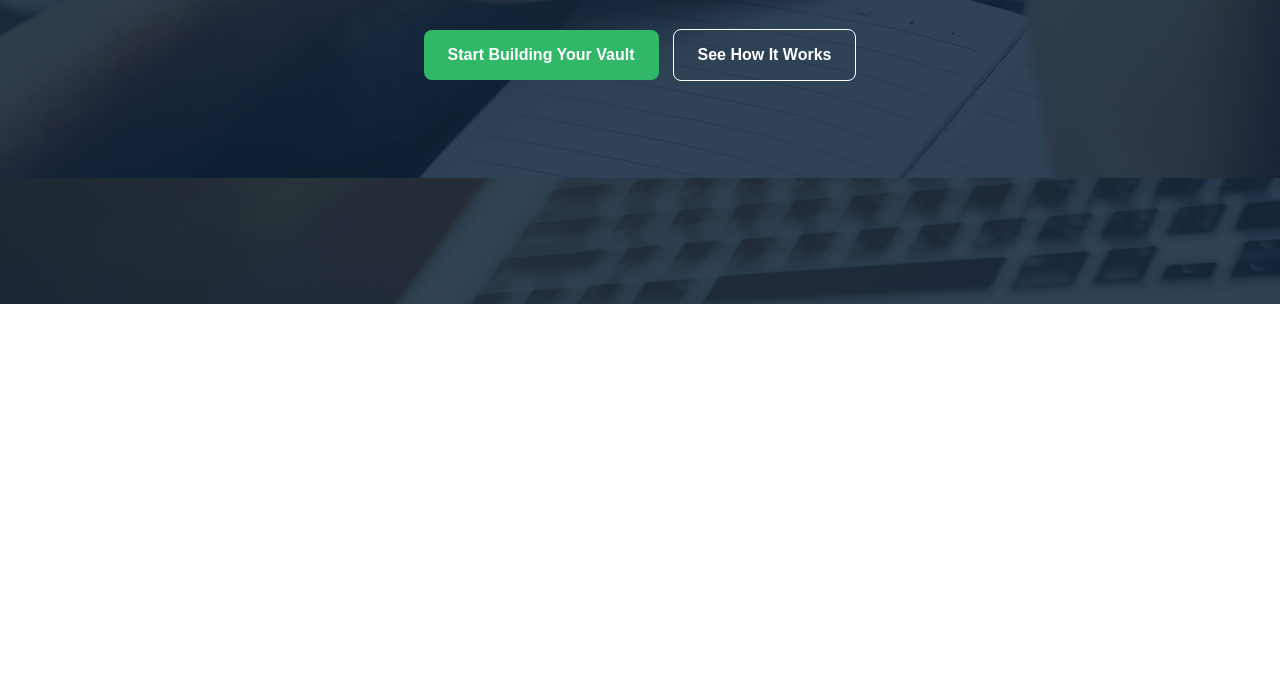
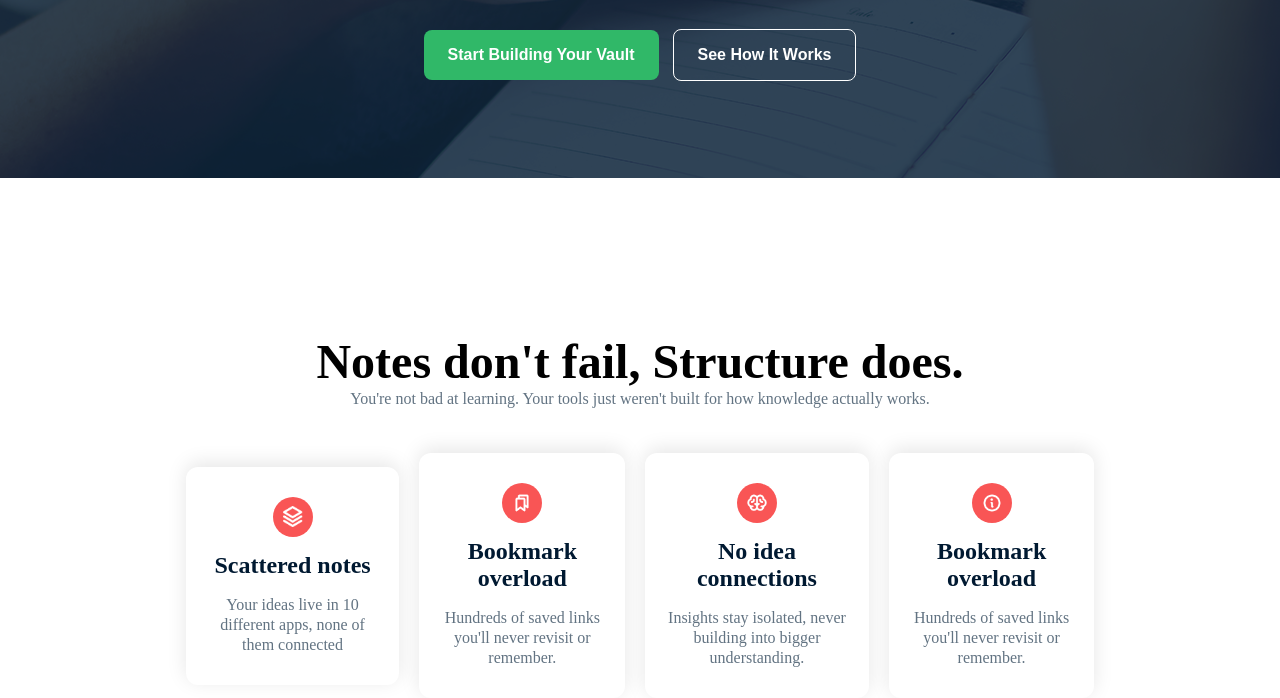
Before and after one commit to armanfakir72/KnowledgeVault, a plain HTML site: page index.html in a window 1280 px wide. Shown: the part 592-1290 px from the top of the page. Before the commit the page ends 896 px from the top, so only its background shows below. Drawn offline with Linux system fonts and the light colour scheme.

Commit message:
create a problem section & desgined cards

```diff
--- a/css/style.css
+++ b/css/style.css
@@ -6,9 +6,7 @@
 
 
 /* header */
-#header{
 
-}
 /* navbar */
 .navbar{
     max-width: 1200px;
@@ -46,10 +44,10 @@
 #banner-section{
     background-image: url(../assets/hero-bg.png);
     height: 100vh;
+    background-repeat: no-repeat;
     text-align: center;
     display: flex;
     align-items: center;
-    margin-bottom: ;
 }
 .banner-content{
     max-width: 1296px;
@@ -98,6 +96,7 @@
     border-radius: 8px;
     border: none;
     margin-right: 10px;
+    cursor: pointer;
 
 }
 .bannner-btn .secondary-btn{
@@ -108,4 +107,63 @@
     font-size: 16px;
     font-weight: 600;
     color: #FFFFFF;
+    cursor: pointer;
 }
+/* main-section */
+
+#problem-section{
+    text-align: center;
+}
+.problem-content h2{
+    font-size: 48px;
+    font-weight: 700;
+    margin-top: 30px;
+}
+.problem-content p{
+    font-size: 16px;
+    font-weight: 400;
+    line-height: 20px;
+    color: #627382;
+    margin-bottom: 44px;
+}
+.problem-cards{
+    display: flex;
+    justify-content: space-around;
+    align-items: center;
+    max-width: 1536px;
+    margin: 0 auto;
+    width: 71%;
+    gap: 20px;
+}
+.cards{
+    padding: 30px 20px;
+    border-radius: 12px;
+    box-shadow: 0 -4px 20px rgba(0,0,0,0.1);
+}
+
+.icon-bg{
+  width: 40px;
+  height: 40px;
+  background-color: #F95555;
+  display: flex;
+  justify-content: center;
+  align-items: center;
+  border-radius: 50%;
+  margin: 0 auto 15px;
+}
+.icon-bg img{
+  width: 20px;
+  height: auto;
+}
+.cards h2{
+  font-size: 24px;
+  font-weight: 600;
+  margin-bottom: 16px;
+  color: #001931;
+}
+.cards p{
+  font-size: 16px;
+  font-weight: 400;
+  line-height: 20px;
+  color: #627382;
+}
--- a/index.html
+++ b/index.html
@@ -46,5 +46,37 @@
          </section>
 
     </header>
+    <!-- main -->
+     <main>
+        <section id="problem-section">
+            <div class="problem-content">
+                <h2>Notes don't fail, Structure does.</h2>
+                <p>You're not bad at learning. Your tools just weren't built for how knowledge actually works.</p>
+            </div>
+            <div class="problem-cards">
+                <div class="cards">
+                    <div class="icon-bg"><img src="assets/Vector.png" alt=""></div>
+                    <h2>Scattered notes</h2>
+                    <p>Your ideas live in 10 different apps, none of them connected</p>
+                </div>
+                <div class="cards">
+                    <div class="icon-bg"><img src="assets/Bookmarks.png" alt=""></div>
+                    <h2>Bookmark overload</h2>
+                    <p>Hundreds of saved links you'll never revisit or remember.</p>
+                </div>
+                <div class="cards">
+                    <div class="icon-bg"><img src="assets/Brain.png" alt=""></div>
+                    <h2>No idea connections</h2>
+                    <p>Insights stay isolated, never building into bigger understanding.</p>
+                </div>
+                <div class="cards">
+                    <div class="icon-bg"><img src="assets/Info.png" alt=""></div>
+                    <h2>Bookmark overload</h2>
+                    <p>Hundreds of saved links you'll never revisit or remember.</p>
+                </div>
+            </div>
+        </section>
+
+     </main>
 </body>
 </html>
```
